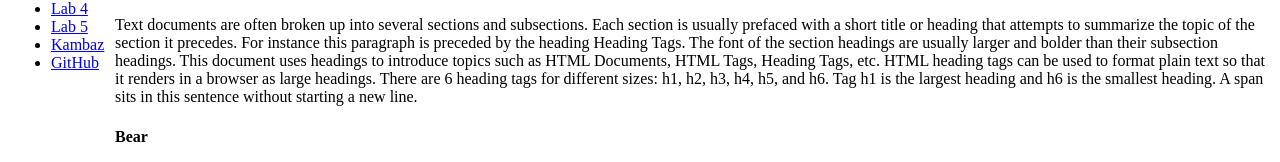
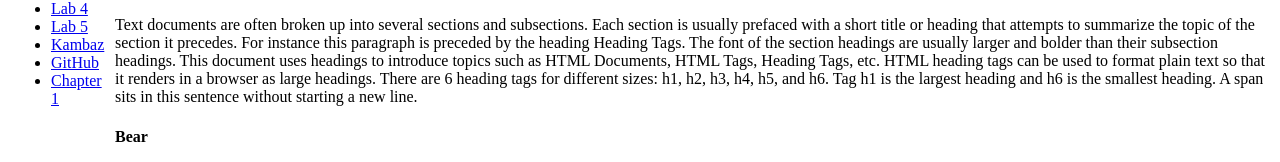
Before and after one commit to bearsmithnu/webdev-client, a Next.js app: page /labs/lab1 in a window 1280 px wide. Shown: the part 144-306 px from the top of the page. Built offline with nearby package versions, Linux system fonts and the light colour scheme.

Commit message:
tick tock

```diff
--- a/app/labs/TOC.tsx
+++ b/app/labs/TOC.tsx
@@ -45,6 +45,11 @@ export default function TOC() {
             GitHub
           </a>
         </li>
+        <li>
+          <Link id="wd-toc-book-link" href="/book/ch1">
+            Chapter 1
+          </Link>
+        </li>
       </ul>
     </>
   );
```
